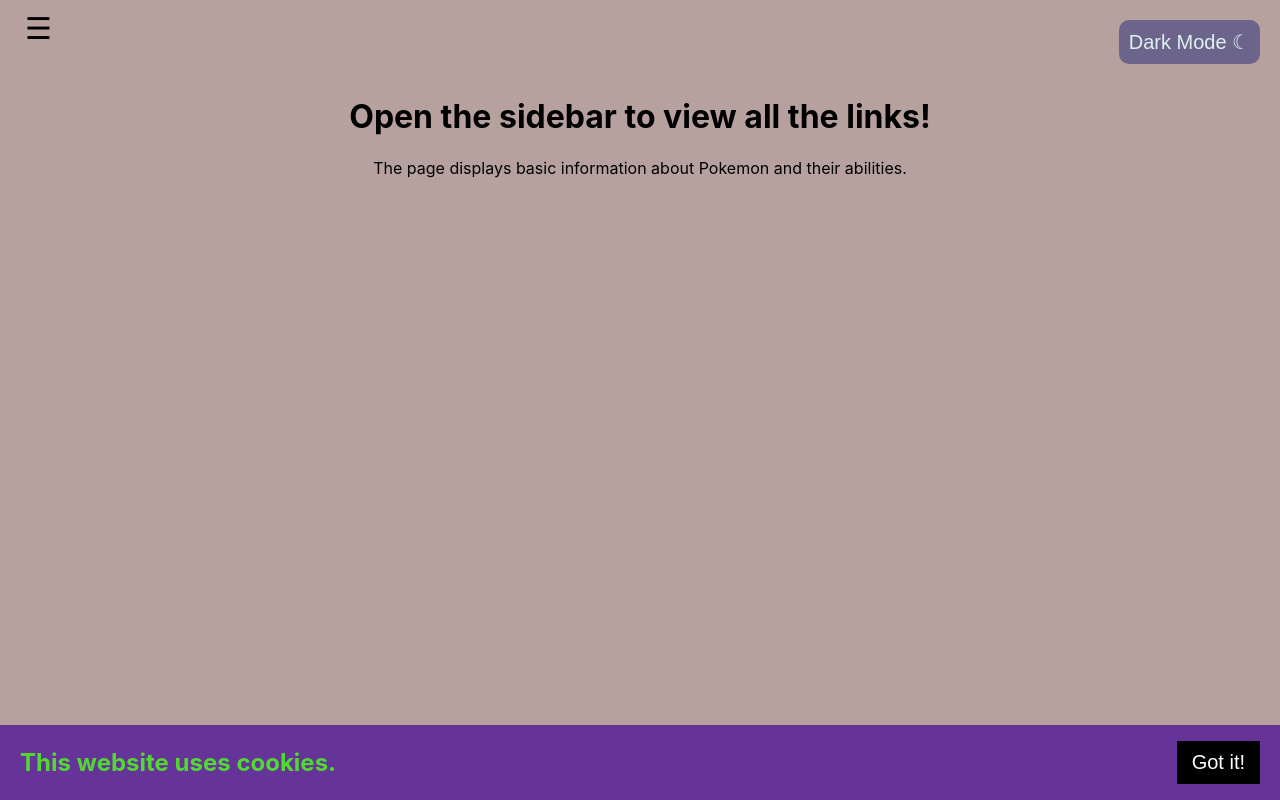
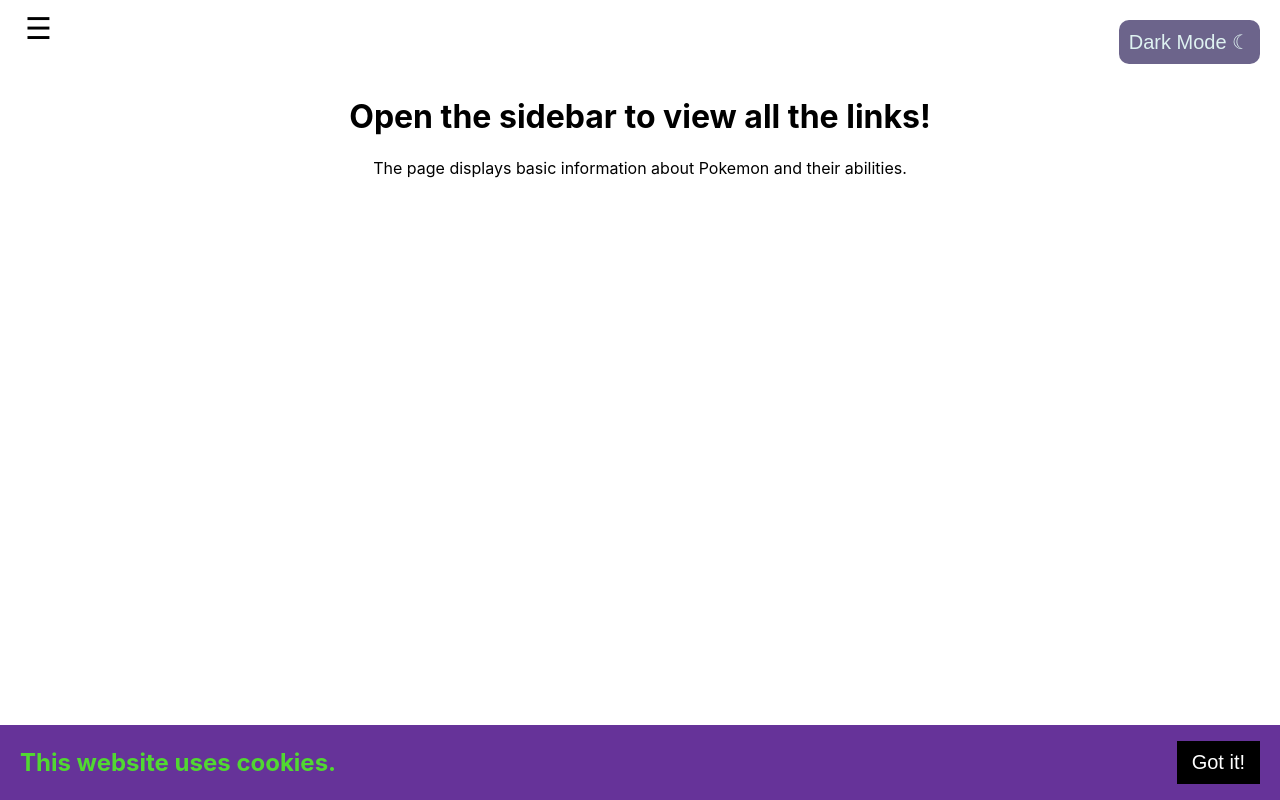
Before and after one commit to iamlana/React-PokeAPI-App, a React (Create React App) app: page / in a window 1280 px wide. Built offline with nearby package versions, Linux system fonts and the light colour scheme.

Commit message:
Improve page contrast

```diff
--- a/src/components/Home.js
+++ b/src/components/Home.js
@@ -7,7 +7,7 @@ export function Home() {
   const { darkMode } = useContext(ModeContext)
 
   useEffect(() => {
-    const color = darkMode ? "rgb(57,57,74)" : "#B6A19E";
+    const color = darkMode ? "rgb(57,57,74)" : "white";
     document.body.style.backgroundColor = color;
   }, [x, y, darkMode])
 
--- a/src/styles/index.css
+++ b/src/styles/index.css
@@ -8,7 +8,7 @@ body {
     sans-serif;
   -webkit-font-smoothing: antialiased;
   -moz-osx-font-smoothing: grayscale;
-  background-color: #B6A19E;
+  background-color: white;
 }
 
 .page {
```
